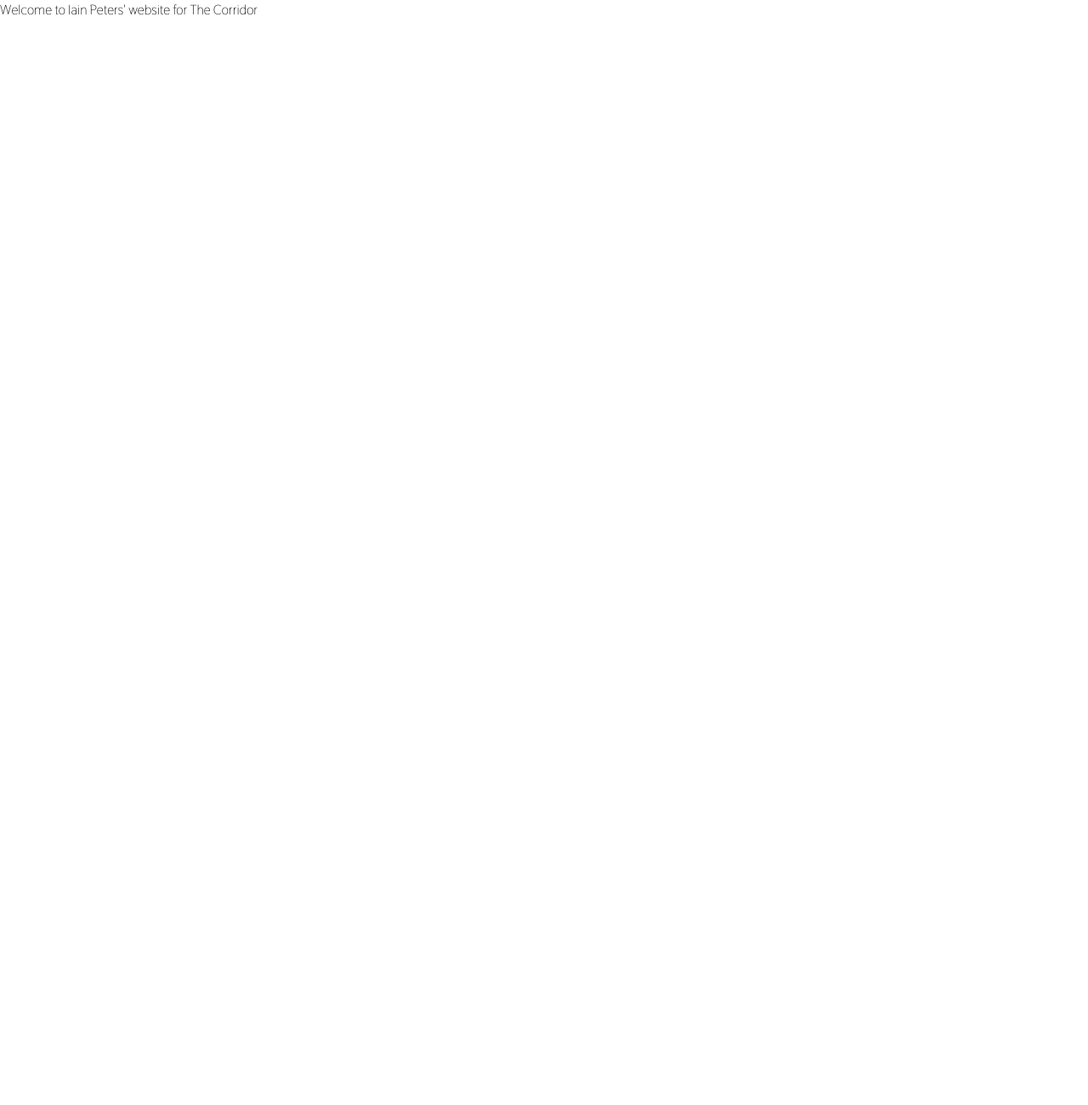
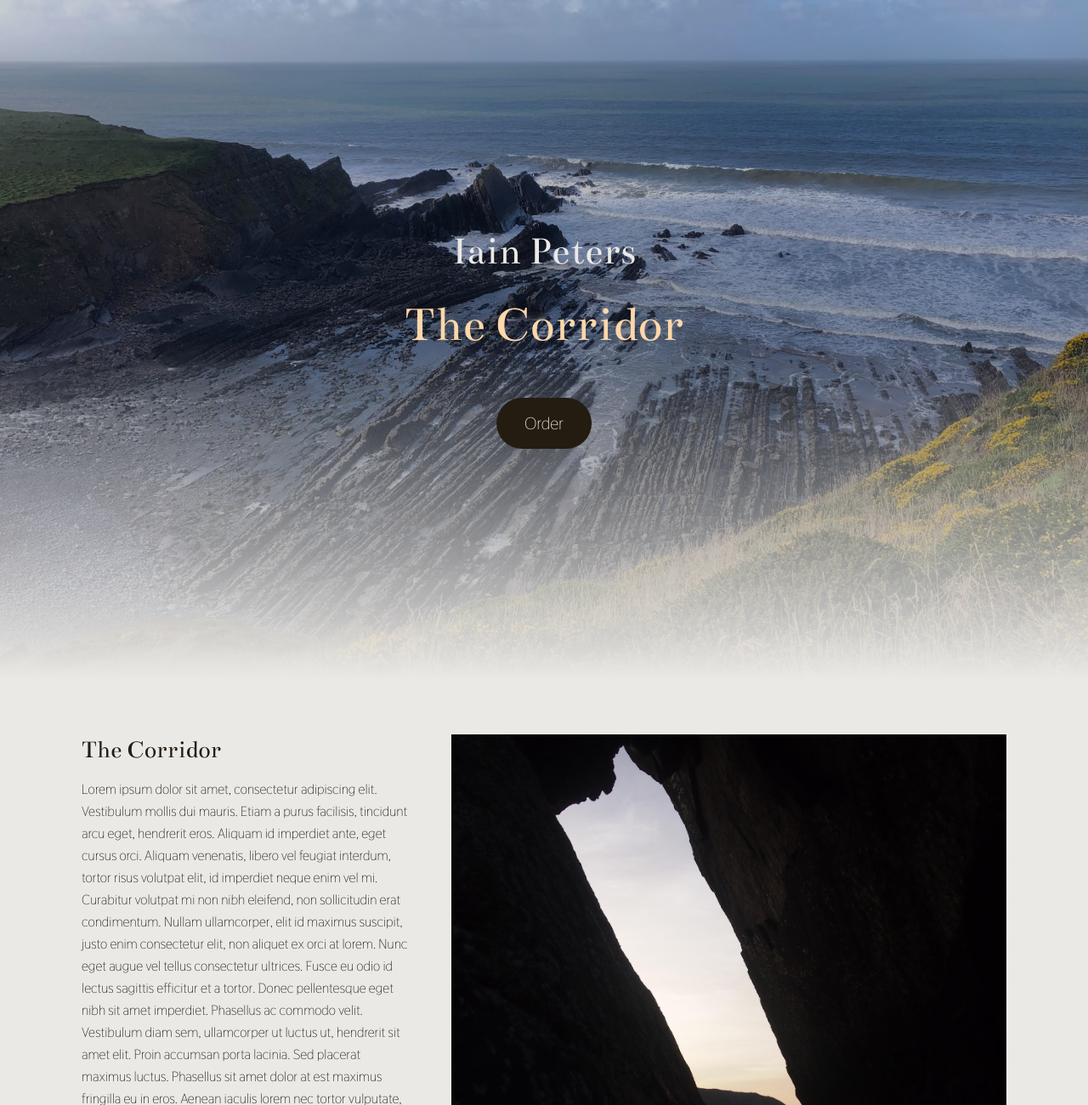
Before and after one commit to simonryrie/iain-peters, a SvelteKit app: page / in a window 1280 px wide. Shown: the top 1300 px of the page at 85% size. Before the commit the page ends 800 px from the top, so only its background shows below. Built offline with nearby package versions, Linux system fonts and the light colour scheme.

Commit message:
feat(LandingPage): Build Header, Descriptions and Quotes sections

```diff
--- /dev/null
+++ b/src/lib/components/Header/Button.svelte
@@ -0,0 +1,18 @@
+<script lang="ts">
+	export let primary: boolean = true;
+	export let content: string;
+	export let href = '';
+	export let defaultClasses =
+		'font-sans bg-dark-brown text-off-white p-4 text-xl rounded-full box-shadow hover:text-dark-brown hover:bg-off-white transition-all duration-300 ease-in-out';
+	export let extraClasses = '';
+</script>
+
+{#if href}
+	<a class={`${defaultClasses} ${extraClasses}`} {href}>
+		{content}
+	</a>
+{:else}
+	<button class={`${defaultClasses} ${extraClasses}`}>
+		{content}
+	</button>
+{/if}
--- /dev/null
+++ b/src/lib/components/Header/Description.svelte
@@ -0,0 +1,15 @@
+<script lang="ts">
+	import DescriptionSection from './DescriptionSection.svelte';
+
+	export let description: string;
+</script>
+
+<div class="flex flex-col gap-16">
+	<DescriptionSection heading="The Corridor" {description} src="/cover.jpg" />
+	<DescriptionSection
+		heading="About the Author"
+		{description}
+		imageRight={false}
+		src="/iain-1.jpg"
+	/>
+</div>
--- /dev/null
+++ b/src/lib/components/Header/DescriptionSection.svelte
@@ -0,0 +1,19 @@
+<script lang="ts">
+	export let heading: string;
+	export let description: string;
+	export let imageRight = true;
+	export let src: string;
+</script>
+
+<div class="flex gap-12">
+	{#if !imageRight}
+		<img class="w-2/5 object-cover" {src} />
+	{/if}
+	<div class="leading-relaxed w-3/5 flex flex-col gap-4 text-dark-brown rounded-3xl">
+		<h3 class="text-3xl font-serif">{heading}</h3>
+		<p>{description}</p>
+	</div>
+	{#if imageRight}
+		<img class="w-3/5 object-cover" {src} />
+	{/if}
+</div>
--- /dev/null
+++ b/src/lib/components/Header/Header.svelte
@@ -0,0 +1,17 @@
+<script>
+	import Button from './Button.svelte';
+</script>
+
+<header>
+	<img class="relative h-screen w-screen object-cover" src="/coast-3.jpg" />
+	<div
+		class="absolute bg-slate-950/20 top-0 left-0 w-full h-full bg-gradient-to-b from-transparent via-slate-950/20 to-off-white to-100%"
+	/>
+	<div
+		class="absolute top-1/2 left-1/2 -translate-x-1/2 -translate-y-1/2 text-center font-serif flex flex-col justify-center items-center gap-8"
+	>
+		<h1 class="text-5xl text-off-white">Iain Peters</h1>
+		<h2 class="text-6xl text-orange-200 mb-6">The Corridor</h2>
+		<Button content="Order" extraClasses="min-w-28" href="./order" />
+	</div>
+</header>
--- /dev/null
+++ b/src/lib/components/Header/Quote.svelte
@@ -0,0 +1,18 @@
+<script lang="ts">
+	import type { Quote } from '$lib/content/content';
+
+	export let quote: Quote;
+	export let leftAligned = true;
+</script>
+
+<div
+	class={`m${leftAligned ? 'l' : 'r'}-[12.5%] font-body flex flex-col gap-4 items-end p-10 bg-blue-400/20 text-dark-brown rounded-3xl`}
+>
+	<p class="italic text-lg">{quote.quote}</p>
+	<div
+		class={`${leftAligned ? 'items-start' : 'items-end text-right'} font-bold flex flex-col gap-0`}
+	>
+		<p>{quote.author}</p>
+		<p>{quote.position}</p>
+	</div>
+</div>
--- /dev/null
+++ b/src/lib/components/Header/Quotes.svelte
@@ -0,0 +1,15 @@
+<script lang="ts">
+	import Quote from './Quote.svelte';
+	import type { Quote as QuoteType } from '$lib/content/content';
+
+	export let quotes: QuoteType[];
+</script>
+
+<div class="flex flex-col gap-12 text-dark-brown">
+	<div class="w-3/5">
+		<Quote quote={quotes[0]} />
+	</div>
+	<div class="self-end w-3/5">
+		<Quote quote={quotes[1]} leftAligned={false} />
+	</div>
+</div>
--- /dev/null
+++ b/src/lib/content/content.ts
@@ -0,0 +1,24 @@
+export const description: string = `Lorem ipsum dolor sit amet, consectetur adipiscing elit. Vestibulum mollis dui mauris. Etiam a purus facilisis, tincidunt arcu eget, hendrerit eros. Aliquam id imperdiet ante, eget cursus orci. Aliquam venenatis, libero vel feugiat interdum, tortor risus volutpat elit, id imperdiet neque enim vel mi. Curabitur volutpat mi non nibh eleifend, non sollicitudin erat condimentum. Nullam ullamcorper, elit id maximus suscipit, justo enim consectetur elit, non aliquet ex orci at lorem. Nunc eget augue vel tellus consectetur ultrices. Fusce eu odio id lectus sagittis efficitur et a tortor.
+
+Donec pellentesque eget nibh sit amet imperdiet. Phasellus ac commodo velit. Vestibulum diam sem, ullamcorper ut luctus ut, hendrerit sit amet elit. Proin accumsan porta lacinia. Sed placerat maximus luctus. Phasellus sit amet dolor at est maximus fringilla eu in eros. Aenean iaculis lorem nec tortor vulputate, vitae condimentum ipsum feugiat. Sed tempus risus non sem elementum gravida. In rhoncus, risus a suscipit dapibus, lectus velit efficitur mi, non eleifend quam tellus at nisl. Aenean tellus magna, cursus ut lectus et, posuere semper turpis. Sed ornare interdum tortor, sed consectetur ipsum luctus id. Fusce tincidunt nulla vel mi tristique vestibulum. Cras condimentum ullamcorper massa, et semper tellus eleifend in.`;
+
+export type Quote = {
+	quote: string;
+	author: string;
+	position: string;
+};
+export const quotes: Quote[] = [
+	{
+		quote:
+			'The Corridor is beautifully written, full of detail that paints a vivid picture of place, time, events and relationships without a consuming focus on the brutality. It is both intelligent and compassionate, portraying the long-term impact of the abuse through his life as a climber. The focus on survival strategies and reflective analysis is what makes it possible to read this book without falling into a pit of despair and instead to recognise a life fulfilled and lived with joy despite its early trauma.',
+		author: 'Dr. Joanna Liddle',
+		position:
+			"Co-founder of the Centre for the Study of Women and Gender: University of Warwick. Founder member of Hereford Women's Aid Refuges"
+	},
+	{
+		quote:
+			"Iain Peters's pitch perfect writing leads you into his world. There is a universal quality to the book, which makes it widely accessible and gives voice - and hope - to the men and women who have experiences that echo his own.",
+		author: 'Dr. Elizabeth Peretz',
+		position: 'Associate fellow, Department of Social Policy and Intervention, University of Oxford'
+	}
+];
--- a/src/routes/+page.svelte
+++ b/src/routes/+page.svelte
@@ -1 +1,12 @@
-<h1>Welcome to Iain Peters' website for The Corridor</h1>
+<script lang="ts">
+	import Header from '$lib/components/Header/Header.svelte';
+	import Description from '$lib/components/Header/Description.svelte';
+	import Quotes from '$lib/components/Header/Quotes.svelte';
+	import { description, quotes } from '$lib/content/content';
+</script>
+
+<Header />
+<main class="px-24 py-16 flex flex-col gap-16 bg-off-white">
+	<Description {description} />
+	<Quotes {quotes} />
+</main>
```
